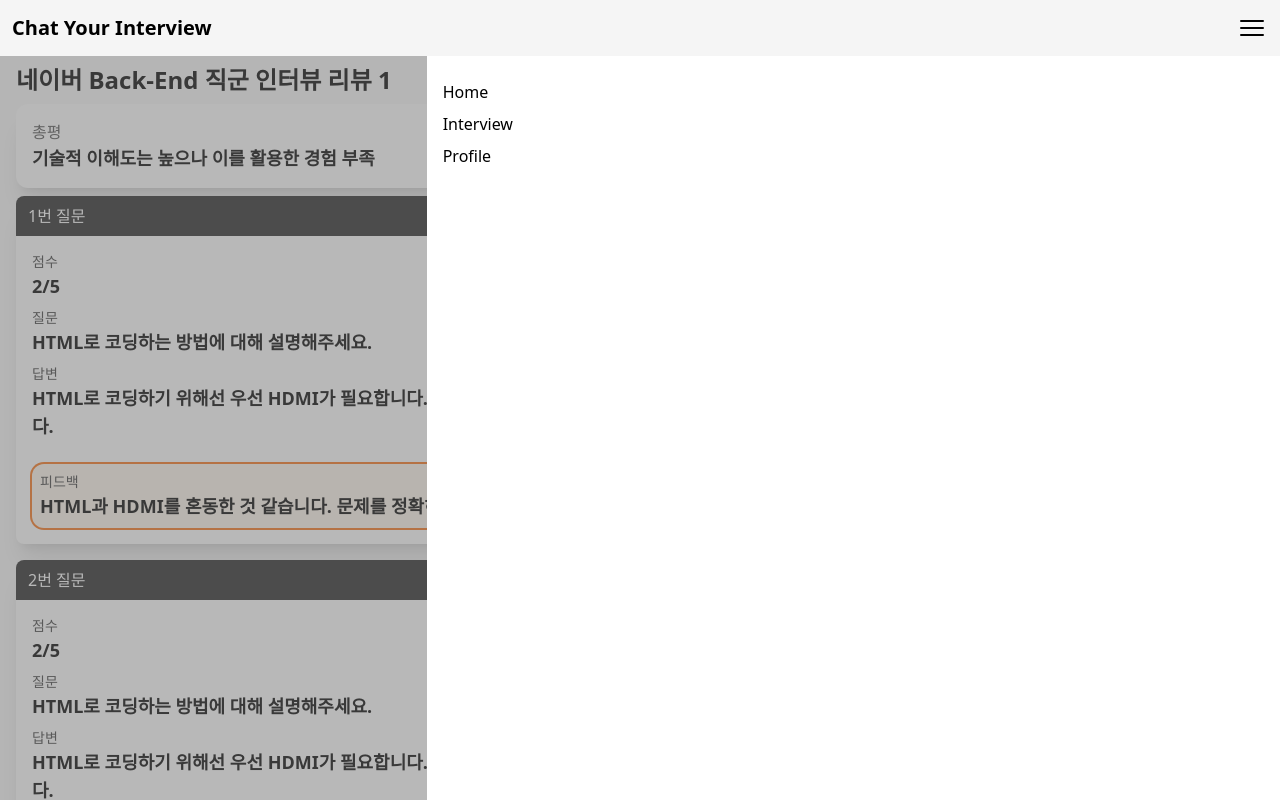
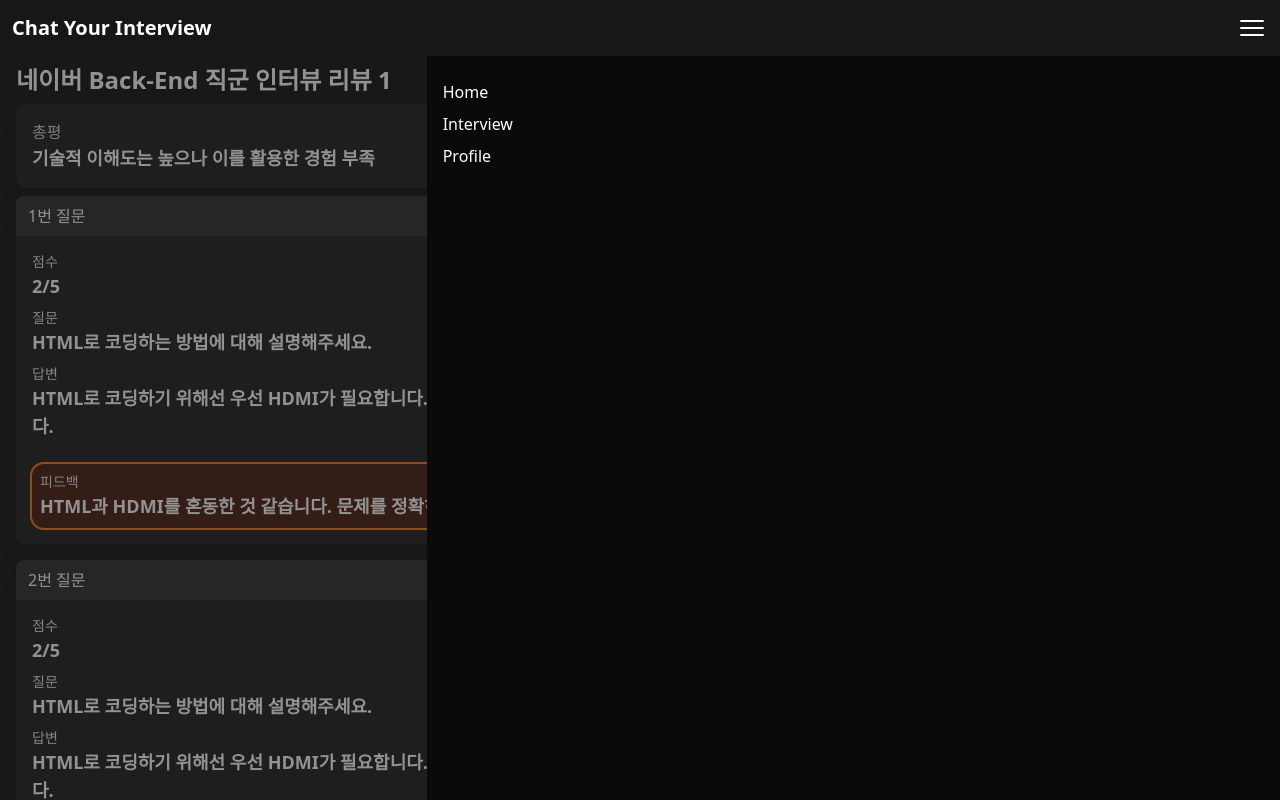
Before and after one commit to jhyunwoo/chat-your-interview, a Next.js app: page /interview/1/review in a window 1280 px wide. Both pictures are taken after a click on the button 1252 px from the left and 28 px from the top of the page. Shown: the top 800 px of the page. Built offline with nearby package versions, Linux system fonts and the light colour scheme.

Commit message:
upgrade ui

```diff
--- a/app/components/header.tsx
+++ b/app/components/header.tsx
@@ -5,7 +5,7 @@
   return (
     <div
       className={
-        "p-3 bg-neutral-100 text-black flex justify-between items-center fixed top-0 left-0 w-screen z-30"
+        "p-3 bg-neutral-900 text-white flex justify-between items-center fixed top-0 left-0 w-screen z-30"
       }
     >
       <Link href={"/"} className={"text-xl font-bold"}>
--- a/app/interview/[interviewId]/control-pannel.tsx
+++ b/app/interview/[interviewId]/control-pannel.tsx
@@ -22,7 +22,7 @@
   return (
     <div
       className={
-        "flex flex-col w-full p-4 bg-white rounded-2xl gap-2 shadow-lg"
+        "flex flex-col w-full p-4 bg-neutral-900 rounded-2xl gap-2 shadow-lg"
       }
     >
       <button
--- a/app/interview/[interviewId]/interview-info.tsx
+++ b/app/interview/[interviewId]/interview-info.tsx
@@ -13,7 +13,7 @@
     >
       <div
         className={
-          "text-lg font-semibold bg-white p-2 rounded-xl text-center shadow-lg"
+          "text-lg font-semibold bg-neutral-900 text-white p-2 rounded-xl text-center shadow-lg"
         }
       >
         네이버 Back-End 직군 인터뷰 {interviewId}
--- a/app/interview/[interviewId]/message-list.tsx
+++ b/app/interview/[interviewId]/message-list.tsx
@@ -41,8 +41,12 @@
   }, []);
 
   return (
-    <div className={"h-full p-2 px-3 bg-white rounded-2xl shadow-lg"}>
-      <div className={"text-neutral-600 text-lg"}>Messages</div>
+    <div
+      className={
+        "h-full p-2 px-3 bg-neutral-900 rounded-2xl shadow-lg text-white"
+      }
+    >
+      <div className={"text-neutral-400 text-lg"}>Messages</div>
       {messages.map((message, index) => (
         <div key={index}>
           <div>{message.message}</div>
--- a/app/interview/[interviewId]/review/page.tsx
+++ b/app/interview/[interviewId]/review/page.tsx
@@ -59,27 +59,27 @@
   feedback: string;
 }) {
   return (
-    <div className={"rounded-lg bg-white shadow-xl"}>
+    <div className={"rounded-lg bg-neutral-900 shadow-xl"}>
       <div className={"w-full p-2 bg-neutral-800 text-white rounded-t-lg px-3"}>
         <div>{index}번 질문</div>
       </div>
       <div className={"p-4 flex flex-col gap-2"}>
         <div>
-          <div className={"text-sm text-neutral-700"}>점수</div>
+          <div className={"text-sm text-neutral-200"}>점수</div>
           <div className={"text-lg font-semibold"}>{score}/5</div>
         </div>
         <div>
-          <div className={"text-sm text-neutral-700"}>질문</div>
+          <div className={"text-sm text-neutral-200"}>질문</div>
           <div className={"text-lg font-semibold"}>{question}</div>
         </div>
         <div>
-          <div className={"text-sm text-neutral-700"}>답변</div>
+          <div className={"text-sm text-neutral-200"}>답변</div>
           <div className={"text-lg font-semibold"}>{answer}</div>
         </div>
         <div
-          className={"bg-orange-50 ring-2 mt-4 ring-orange-500 rounded-xl p-2"}
+          className={"bg-orange-950 ring-2 mt-4 ring-orange-500 rounded-xl p-2"}
         >
-          <div className={"text-sm text-neutral-700"}>피드백</div>
+          <div className={"text-sm text-neutral-200"}>피드백</div>
           <div className={"text-lg font-semibold"}>{feedback}</div>
         </div>
       </div>
@@ -93,12 +93,12 @@
   params: Promise<{ interviewId: string }>;
 }) {
   return (
-    <DefaultLayout className={"p-4 flex flex-col gap-2"}>
+    <DefaultLayout className={"p-4 flex flex-col gap-2 text-white"}>
       <div className={"text-2xl font-bold"}>
         네이버 Back-End 직군 인터뷰 리뷰 {(await params).interviewId}
       </div>
-      <div className={"bg-white p-4 rounded-xl shadow-xl"}>
-        <div className={"text-neutral-600"}>총평</div>
+      <div className={"bg-neutral-900 p-4 rounded-xl shadow-xl"}>
+        <div className={"text-neutral-300"}>총평</div>
         <div className={"text-lg font-semibold"}>
           기술적 이해도는 높으나 이를 활용한 경험 부족
         </div>
--- a/app/interview/[interviewId]/webcam.tsx
+++ b/app/interview/[interviewId]/webcam.tsx
@@ -43,10 +43,10 @@
           initial={{ opacity: 0 }}
           animate={{ opacity: 1 }}
           className={
-            "w-full h-full bg-neutral-200 flex items-center justify-center rounded-2xl"
+            "w-full h-full bg-neutral-900 flex items-center justify-center rounded-2xl"
           }
         >
-          <div className={"text-xl font-semibold"}>Camera OFF</div>
+          <div className={"text-xl font-semibold text-white"}>Camera OFF</div>
         </motion.div>
       )}
     </motion.div>
--- a/app/interview/page.tsx
+++ b/app/interview/page.tsx
@@ -16,7 +16,7 @@
       <div className={"w-full gap-2 grid grid-cols-3 "}>
         <Link
           className={
-            "p-4 rounded-xl ring-2 ring-green-500 hover:bg-neutral-100 bg-white shadow-lg transition text-center text-xl font-semibold"
+            "p-4 rounded-xl ring-2 ring-green-500 hover:bg-neutral-800 text-white bg-neutral-900 shadow-lg transition text-center text-xl font-semibold"
           }
           href={`/interview/1/review`}
         >
--- a/app/layout.tsx
+++ b/app/layout.tsx
@@ -16,7 +16,7 @@
   children: ReactNode;
 }>) {
   return (
-    <html lang="en" className={"bg-neutral-50"}>
+    <html lang="en" className={"bg-neutral-950"}>
       <body>
         <Header />
         <Sidebar />
--- a/app/modal.tsx
+++ b/app/modal.tsx
@@ -12,12 +12,12 @@
           initial={{ opacity: 0 }}
           animate={{ opacity: 1 }}
           className={
-            "w-screen h-screen fixed top-0 left-0 z-30 bg-neutral-500/50 flex items-center justify-center"
+            "w-screen h-screen fixed top-0 left-0 z-30 bg-neutral-800/50 flex items-center justify-center"
           }
         >
           <div
             className={
-              "w-full max-w-xl p-4 rounded-xl bg-white flex flex-col items-center justify-center"
+              "w-full max-w-xl p-4 rounded-xl bg-neutral-950 text-white flex flex-col items-center justify-center"
             }
           >
             <div className={"text-2xl font-bold p-8"}>{text}</div>
--- a/app/sidebar.tsx
+++ b/app/sidebar.tsx
@@ -19,7 +19,7 @@
   return (
     <>
       <div
-        className={`z-20 w-2/3 pt-20 h-screen fixed top-0 right-0 ${isOpen ? "translate-x-0" : "translate-x-full"} bg-white p-4 transition-all transform-gpu`}
+        className={`z-20 w-2/3 pt-20 h-screen fixed top-0 right-0 ${isOpen ? "translate-x-0" : "translate-x-full"} bg-neutral-950 text-white p-4 transition-all transform-gpu`}
       >
         <div className={"flex flex-col gap-2"}>
           <NavButton href={"/"}>Home</NavButton>
@@ -29,7 +29,7 @@
       </div>
       <div
         onClick={toggleSidebar}
-        className={`w-screen h-screen fixed top-0 left-0 z-10 bg-neutral-500/50 ${isOpen ? "" : "hidden"}`}
+        className={`w-screen h-screen fixed top-0 left-0 z-10 bg-neutral-800/50 ${isOpen ? "" : "hidden"}`}
       />
     </>
   );
```
